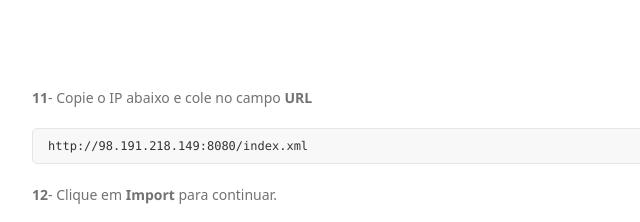
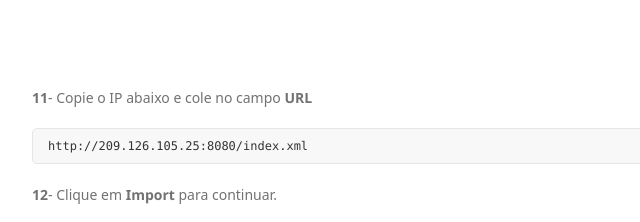
Before and after one commit to ZonaDeCombate/ZonaDeCombate.github.io, a plain HTML site: page index.html in a window 1280 px wide. Shown: the part 5320-5542 px from the top of the page, 178-818 px from the left. Drawn offline with Linux system fonts and the light colour scheme; a web font is replaced by a local one.

Commit message:
Mudança no IP

```diff
--- a/index.html
+++ b/index.html
@@ -80,7 +80,7 @@
         <p>
           <p>
             <b>11</b>- Copie o IP abaixo e cole no campo <b>URL</b>
-            <pre>http://98.191.218.149:8080/index.xml</pre>
+            <pre>http://209.126.105.25:8080/index.xml</pre>
             <b>12</b>- Clique em <b>Import</b> para continuar.<br>
           </p>
           <img src="images/06.jpg" alt=""><hr></p>
```
